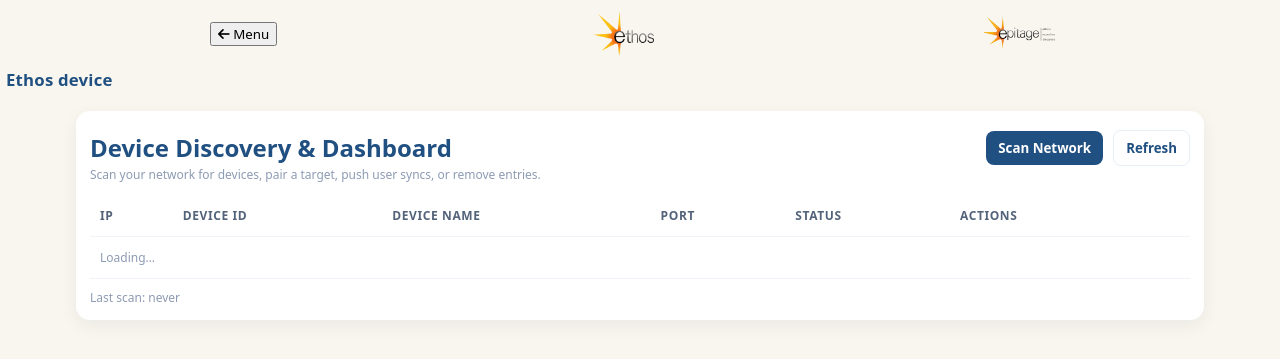
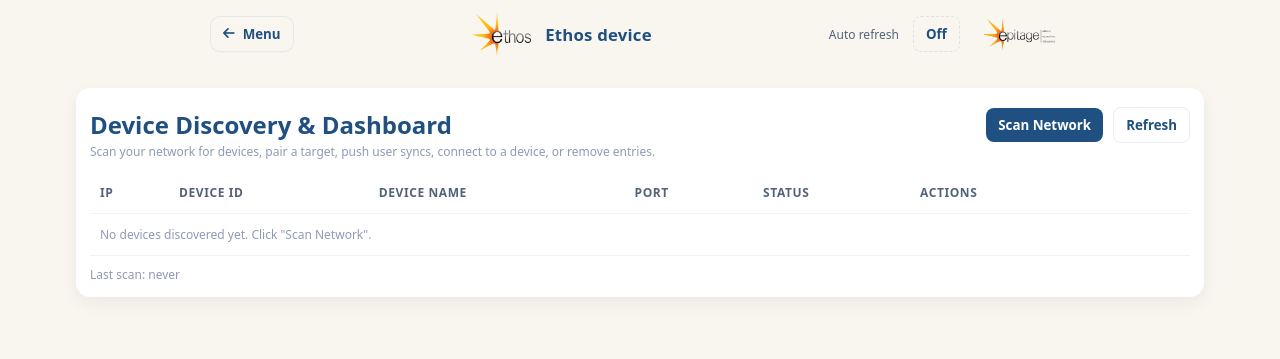
Before and after one commit to DhananjayG7/Mesh-Testing, a Flask app: page /discovery in a window 1280 px wide. Shown: the top 359 px of the page. Run offline with Flask 3, Linux system fonts and the light colour scheme; data that the repository does not hold is empty; some libraries are stand-ins or nearby versions.

Commit message:
Initial commit

```diff
--- a/templates/discovery.html
+++ b/templates/discovery.html
@@ -20,13 +20,13 @@
       gap:12px;
     }
     .left-actions{ display:flex; align-items:center; gap:12px; min-width:160px; }
-    .back-btn{
+    .menu-back-btn{
       display:inline-flex; align-items:center; gap:8px;
       background:transparent; border:1px solid rgba(32,80,129,0.08);
       color:#205081; padding:8px 12px; border-radius:10px; cursor:pointer; font-weight:700;
       box-shadow:0 1px 0 rgba(0,0,0,0.02);
     }
-    .back-btn:active{ transform:translateY(1px); }
+    .menu-back-btn:active{ transform:translateY(1px); }
     .logo-main{ height:44px; }
     .brand-name{ font-weight:800; color:#205081; font-size:1.05rem; margin-left:6px; letter-spacing:0.2px; }
     .logo-right{ height:34px; }
@@ -39,9 +39,10 @@
     .btn{ background:#205081; color:#fff; padding:8px 12px; border-radius:8px; border:none; cursor:pointer; font-weight:600; }
     .btn.secondary{ background:transparent; color:#205081; border:1px solid #e6eef8; }
     .btn.warn{ background:#FF7A3D; color:#fff; }
+    .btn.ghost{ background:transparent; color:#205081; border:1px dashed rgba(32,80,129,0.12); }
 
     table{ width:100%; border-collapse:collapse; margin-top:8px; }
-    th, td{ text-align:left; padding:12px 10px; border-bottom:1px solid #f0f3f7; font-size:13px; }
+    th, td{ text-align:left; padding:12px 10px; border-bottom:1px solid #f0f3f7; font-size:13px; vertical-align:middle; }
     th{ color:#53637a; font-weight:700; font-size:12px; text-transform:uppercase; letter-spacing:0.6px; }
 
     .status-dot{ display:inline-block; width:10px; height:10px; border-radius:50%; margin-right:8px; vertical-align:middle; }
@@ -52,33 +53,43 @@
     .custom-scroll{ position:fixed; right:var(--sb-inset-right); width:var(--sb-width); top:84px; height:calc(100vh - 84px); z-index:9999; display:none; background:rgba(0,0,0,0.06); border-radius:var(--sb-radius); box-sizing:border-box; }
     .custom-thumb{ position:absolute; left:2px; right:2px; top:0; height:80px; background:#bfbfbf; border-radius:calc(var(--sb-radius) - 2px); box-shadow:0 1px 2px rgba(0,0,0,0.25); cursor:grab; touch-action:none; }
 
+    /* tiny toast status */
+    #statusToast{
+      position:fixed; right:20px; top:96px; z-index:99999; background:rgba(0,0,0,0.75); color:#fff; padding:8px 12px; border-radius:8px; display:none; font-weight:600;
+    }
+
     @media (max-width:720px){
       .brand-name{ display:none; } /* save space on small screens */
+      .controls{ gap:8px; }
     }
   </style>
 </head>
 <body>
-  <div class="header">
+  <div class="header" id="pageHeader">
     <div class="left">
       <button class="menu-back-btn" onclick="window.location.href='/menu'"><i class="fa fa-arrow-left"></i> Menu</button>
     </div>
+
     <div style="flex:1; display:flex; align-items:center; justify-content:center;">
       <img src="/static/img/logo_company.png" class="logo-main" alt="Ethos Logo">
+      <div class="brand-name" style="margin-left:14px;">Ethos device</div>
     </div>
-    <div class="right">
+
+    <div class="right" style="display:flex; align-items:center; gap:10px;">
+      <div style="display:flex; align-items:center; gap:8px;">
+        <label style="font-size:12px;color:#53637a;margin-right:6px;">Auto refresh</label>
+        <button id="btnAutoRefresh" class="btn ghost" title="Toggle auto refresh">Off</button>
+      </div>
       <img src="/static/img/logo_epitage.png" class="logo-right" alt="Epitage">
     </div>
   </div>
-        <!-- brand name text -->
-        <div class="brand-name">Ethos device</div>
-
 
   <div class="scroll-area" id="scrollArea" aria-label="Discovery content">
     <div class="card">
       <div style="display:flex; align-items:center; justify-content:space-between; gap:12px; flex-wrap:wrap;">
         <div>
           <h2 style="margin:6px 0 2px 0; color:#205081;">Device Discovery & Dashboard</h2>
-          <div class="muted">Scan your network for devices, pair a target, push user syncs, or remove entries.</div>
+          <div class="muted">Scan your network for devices, pair a target, push user syncs, connect to a device, or remove entries.</div>
         </div>
         <div class="controls" style="margin-left:auto;">
           <button id="btnScan" class="btn">Scan Network</button>
@@ -94,7 +105,7 @@
             <th>Device Name</th>
             <th>Port</th>
             <th>Status</th>
-            <th style="width:220px">Actions</th>
+            <th style="width:260px">Actions</th>
           </tr>
         </thead>
         <tbody>
@@ -105,23 +116,49 @@
     </div>
   </div>
 
+  <div id="statusToast" role="status" aria-live="polite"></div>
+
   <div class="custom-scroll" id="customScroll" aria-hidden="true">
     <div class="custom-thumb" id="customThumb"></div>
   </div>
 
   <script>
-    // Back button behaviour
-    document.getElementById('backButton').addEventListener('click', function(){
-      // prefer history back, fallback to menu
-      if(window.history.length > 1) window.history.back();
-      else window.location.href = '/';
-    });
+    // small helper for toast messages
+    function toast(msg, ms=2200){
+      const t = document.getElementById('statusToast');
+      t.textContent = msg;
+      t.style.display = "block";
+      clearTimeout(t._to);
+      t._to = setTimeout(()=> t.style.display = "none", ms);
+    }
 
     const $ = s=>document.querySelector(s);
     const api = async (path, opts)=> {
       const r = await fetch(path, opts);
       try { return await r.json(); } catch(e){ return null; }
     };
+
+    let autoRefresh = false;
+    let autoRefreshTimer = null;
+
+    function setAutoRefresh(on){
+      autoRefresh = !!on;
+      const btn = document.getElementById('btnAutoRefresh');
+      btn.textContent = autoRefresh ? 'On' : 'Off';
+      if(autoRefresh){
+        autoRefreshTimer = setInterval(loadDevices, 5000);
+        btn.classList.remove('ghost'); btn.classList.add('btn');
+      } else {
+        clearInterval(autoRefreshTimer);
+        autoRefreshTimer = null;
+        btn.classList.remove('btn'); btn.classList.add('ghost');
+      }
+    }
+
+    document.getElementById('btnAutoRefresh').addEventListener('click', ()=>{
+      setAutoRefresh(!autoRefresh);
+      toast('Auto refresh ' + (autoRefresh ? 'enabled' : 'disabled'));
+    });
 
     function renderDevices(rows){
       const tbody = document.querySelector("#devicesTable tbody");
@@ -136,8 +173,11 @@
         const devId = d.device_id || "";
         const name = d.name || "";
         const port = d.port || 5006;
-        const isOnline = !!d.last_seen || d.status === "online";
+        // last_seen field may be empty string; interpret presence as online
+        const isOnline = (d.last_seen && d.last_seen.length>0) || !!d.status || true; // assume reachable if present
         const statusHtml = `<span class="status-dot ${isOnline ? "online":"offline"}"></span><span class="muted">${isOnline ? (d.last_seen || "online") : "offline"}</span>`;
+
+        // actions: Connect, Pair, Sync, Remove
         tr.innerHTML = `
           <td><strong>${ip}</strong></td>
           <td>${devId}</td>
@@ -145,6 +185,7 @@
           <td>${port}</td>
           <td>${statusHtml}</td>
           <td style="white-space:nowrap;">
+            <button class="btn" onclick="connectDevice('${ip}')" title="Open connection to device"><i class="fa-solid fa-plug"></i> Connect</button>
             <button class="btn" onclick="pairDevice('${ip}')">Pair</button>
             <button class="btn secondary" onclick="syncDevice('${ip}')">Sync</button>
             <button class="btn warn" onclick="removeDevice('${ip}')">Remove</button>
@@ -155,44 +196,77 @@
     }
 
     async function loadDevices(){
+      const refreshBtn = document.getElementById('btnRefresh');
+      refreshBtn.disabled = true;
+      refreshBtn.textContent = "Loading…";
       const res = await api("/api/discovery/list");
       if(res && res.success){ renderDevices(res.devices); } else { renderDevices([]); }
+      refreshBtn.disabled = false;
+      refreshBtn.textContent = "Refresh";
     }
 
     async function scanNetwork(){
-      $("#btnScan").disabled = true;
-      $("#btnScan").textContent = "Scanning…";
-      await api("/api/discovery/scan", { method: "POST" });
+      const btn = document.getElementById('btnScan');
+      btn.disabled = true;
+      btn.textContent = "Scanning…";
+      // use POST to instruct server to broadcast (server will reply to its own listener too)
+      const res = await api("/api/discovery/scan", { method: "POST" });
       const now = new Date().toLocaleString();
-      $("#lastScan").textContent = "Last scan: " + now;
-      $("#btnScan").disabled = false;
-      $("#btnScan").textContent = "Scan Network";
+      document.getElementById("lastScan").textContent = "Last scan: " + now;
+      btn.disabled = false;
+      btn.textContent = "Scan Network";
+      // small delay before loading devices so listener has time to insert rows
       setTimeout(loadDevices, 1400);
+      if(res && res.success) toast('Scan started');
+      else toast('Scan failed');
+    }
+
+    async function connectDevice(ip){
+      if(!confirm("Connect to " + ip + " ?")) return;
+      const btnPlaceholder = document.createElement('span');
+      try{
+        const res = await api("/api/discovery/connect", { method: "POST", headers: {"Content-Type":"application/json"}, body: JSON.stringify({ ip })});
+        if(res && res.success){
+          toast("Connected to " + ip);
+          // optional: redirect to a device page if server returns URL
+          if(res.url) window.location.href = res.url;
+        } else {
+          toast("Connect failed: " + (res && res.message ? res.message : 'unknown'));
+        }
+      }catch(e){
+        toast("Connect error");
+      }
+      loadDevices();
     }
 
     async function pairDevice(ip){
       if(!confirm("Pair with " + ip + "?")) return;
       const res = await api("/api/discovery/pair", { method: "POST", headers: {"Content-Type":"application/json"}, body: JSON.stringify({ ip })});
-      if(res && res.success) alert("Paired " + ip);
+      if(res && res.success) toast("Paired " + ip);
+      else toast("Pair failed");
       loadDevices();
     }
 
     async function syncDevice(ip){
       if(!confirm("Push users to " + ip + " now?")) return;
       const res = await api("/api/discovery/sync", { method: "POST", headers: {"Content-Type":"application/json"}, body: JSON.stringify({ ip })});
-      if(res && res.success) alert("Sync enqueued to " + ip);
+      if(res && res.success) toast("Sync enqueued to " + ip);
+      else toast("Sync failed");
       loadDevices();
     }
 
     async function removeDevice(ip){
       if(!confirm("Remove " + ip + " ?")) return;
       const res = await api("/api/discovery/remove", { method: "POST", headers: {"Content-Type":"application/json"}, body: JSON.stringify({ ip })});
-      if(res && res.success) alert("Removed " + ip);
+      if(res && res.success) toast("Removed " + ip);
+      else toast("Remove failed");
       loadDevices();
     }
 
     document.getElementById("btnScan").addEventListener("click", scanNetwork);
     document.getElementById("btnRefresh").addEventListener("click", loadDevices);
+
+    // start with a single load
     loadDevices();
 
     // scrollbar logic (same as menu)
```
